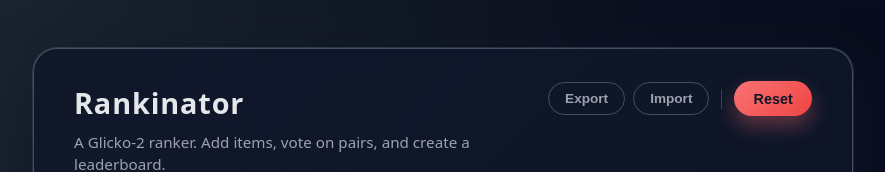
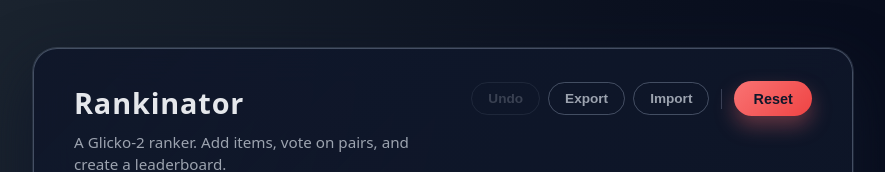
Before and after one commit to 1ghao/rankinator, a React (Vite) app: page / in a window 1280 px wide. Shown: the top 172 px of the page, without its empty margins (197-1082 px from the left). Built offline with nearby package versions, Linux system fonts and the light colour scheme.

Commit message:
add undo function

```diff
--- a/src/App.tsx
+++ b/src/App.tsx
@@ -736,6 +736,7 @@ function App() {
   const [newImageName, setNewImageName] = useState<string | null>(null);
   const [exitDirection, setExitDirection] = useState<ExitAnimation>(null);
   const [editingItem, setEditingItem] = useState<RankedItem | null>(null);
+  const [history, setHistory] = useState<RankedItem[][]>([]);
 
   const fileInputRef = useRef<HTMLInputElement>(null);
 
@@ -804,6 +805,7 @@ function App() {
             `Replace current list with ${parsed.length} items from backup?`
           )
         ) {
+          saveHistory();
           setItems(parsed);
 
           setCurrentPair(null);
@@ -824,30 +826,26 @@ function App() {
     e.target.value = "";
   };
 
-  const handleAddItem = () => {
-    if (!newItemName.trim()) return;
+  const saveHistory = useCallback(() => {
+    setHistory((prev) => [...prev, items].slice(-15));
+  }, [items]);
 
-    const newItem: RankedItem = {
-      id: uuidv4(),
-      name: newItemName.trim(),
-      image: newImageName || undefined,
-      rating: 1500,
-      rd: 350,
-      vol: 0.06,
-      matches: 0,
-    };
+  const handleUndo = useCallback(() => {
+    if (history.length === 0) return;
 
-    const updatedItems = [...items, newItem];
+    const previousState = history.at(-1);
+    if (!previousState) return;
 
-    setItems(updatedItems);
-    setNewItemName("");
-    setNewImageName(null);
+    setHistory((prev) => prev.slice(0, -1));
 
-    if (!currentPair) {
-      const nextPair = tryGetNextPair(updatedItems);
-      if (nextPair) setCurrentPair(nextPair);
-    }
-  };
+    setItems(previousState);
+
+    setCurrentPair(null);
+    setExitDirection(null);
+
+    const nextPair = tryGetNextPair(previousState);
+    setCurrentPair(nextPair);
+  }, [history, setItems, tryGetNextPair]);
 
   const handleVote = useCallback(
     (result: 0 | 1 | "draw") => {
@@ -856,6 +854,7 @@ function App() {
       setExitDirection(result === 0 ? "left" : result === 1 ? "right" : "draw");
 
       setTimeout(() => {
+        saveHistory();
         const [item1, item2] = currentPair;
         let matchResult: { item1: RankedItem; item2: RankedItem };
 
@@ -881,7 +880,7 @@ function App() {
         setExitDirection(null);
       }, 400);
     },
-    [currentPair, exitDirection, items, setItems, tryGetNextPair]
+    [currentPair, exitDirection, items, saveHistory, setItems, tryGetNextPair]
   );
 
   const handleSkip = useCallback(() => {
@@ -898,6 +897,14 @@ function App() {
 
   useEffect(() => {
     const handleKeyDown = (e: KeyboardEvent) => {
+      // Undo (Ctrl + Z)
+      if ((e.ctrlKey || e.metaKey) && e.key === "z") {
+        e.preventDefault();
+        handleUndo();
+        return;
+      }
+      // Hotkeys for voting (WASD)
+
       if (e.target instanceof HTMLInputElement) return;
 
       if (!currentPair) return;
@@ -909,10 +916,10 @@ function App() {
         case "d": //right
           handleVote(1);
           break;
-        case "s":
+        case "s": //down
           handleVote("draw");
           break;
-        case "w":
+        case "w": //up
           handleSkip();
           break;
         default:
@@ -922,17 +929,47 @@ function App() {
 
     window.addEventListener("keydown", handleKeyDown);
     return () => window.removeEventListener("keydown", handleKeyDown);
-  }, [currentPair, handleVote, handleSkip]);
+  }, [currentPair, handleVote, handleSkip, handleUndo]);
 
   const handleReset = () => {
     if (confirm("Are you sure? This deletes all rankings.")) {
+      saveHistory();
       reset();
       setCurrentPair(null);
     }
   };
 
+  const handleAddItem = () => {
+    if (!newItemName.trim()) return;
+
+    saveHistory();
+
+    const newItem: RankedItem = {
+      id: uuidv4(),
+      name: newItemName.trim(),
+      image: newImageName || undefined,
+      rating: 1500,
+      rd: 350,
+      vol: 0.06,
+      matches: 0,
+    };
+
+    const updatedItems = [...items, newItem];
+
+    setItems(updatedItems);
+    setNewItemName("");
+    setNewImageName(null);
+
+    if (!currentPair) {
+      const nextPair = tryGetNextPair(updatedItems);
+      if (nextPair) setCurrentPair(nextPair);
+    }
+  };
+
   const handleDeleteItem = (id: string) => {
     if (!confirm("Are you sure you want to delete this item?")) return;
+
+    saveHistory();
 
     const updatedItems = items.filter((item) => item.id !== id);
     setItems(updatedItems);
@@ -954,6 +991,7 @@ function App() {
   };
 
   const handleUpdateItem = (id: string, newName: string, newImage?: string) => {
+    saveHistory();
     setItems((prev) =>
       prev.map((item) => {
         if (item.id === id) {
@@ -984,6 +1022,19 @@ function App() {
               style={{ display: "none" }}
               onChange={handleFileUpload}
             />
+
+            <button
+              onClick={handleUndo}
+              disabled={history.length === 0}
+              style={{
+                ...secondaryButtonStyle,
+                opacity: history.length === 0 ? 0.3 : 1,
+                cursor: history.length === 0 ? "not-allowed" : "pointer",
+              }}
+              title="Undo last action (Ctrl+Z)"
+            >
+              Undo
+            </button>
 
             <button
               onClick={handleExport}
```
